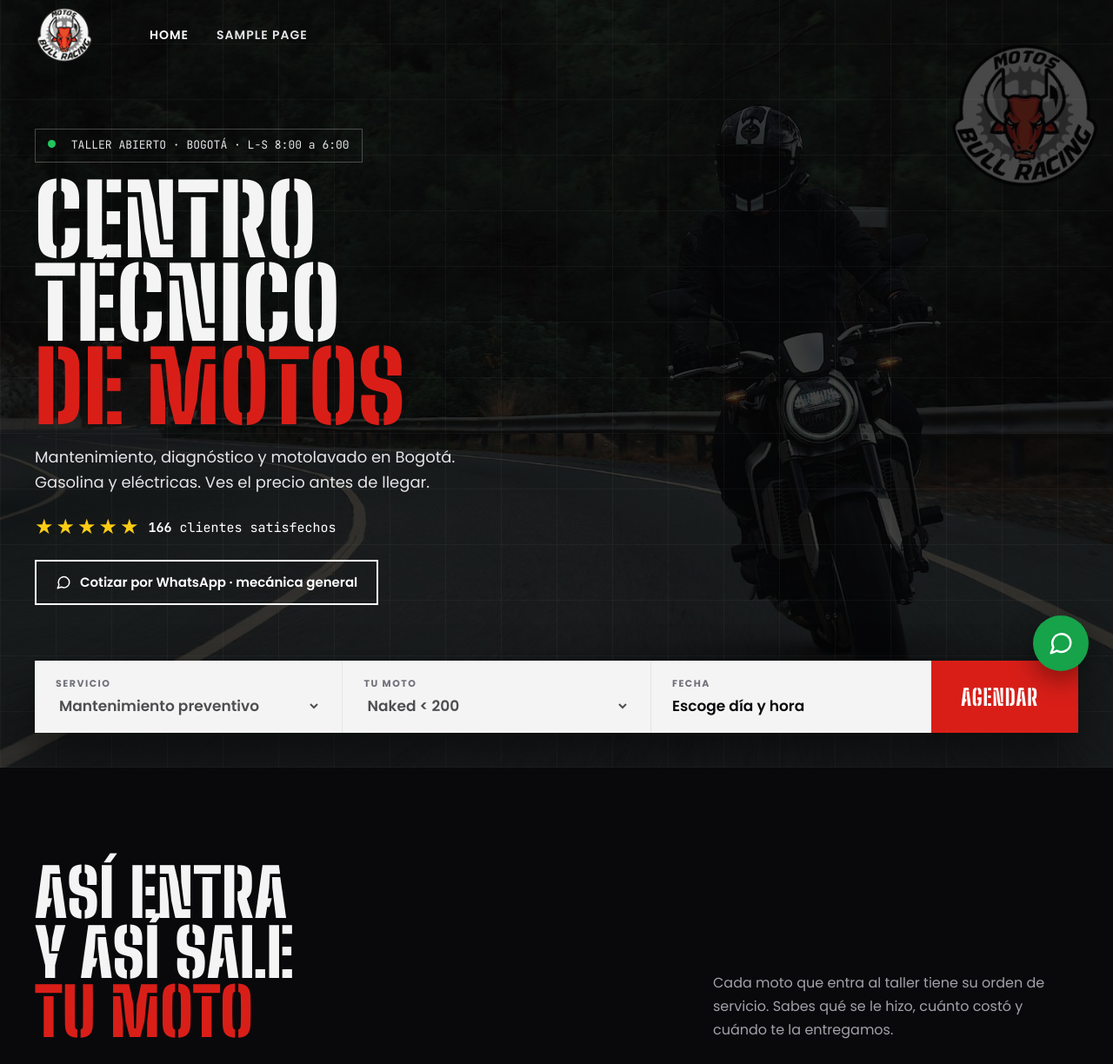
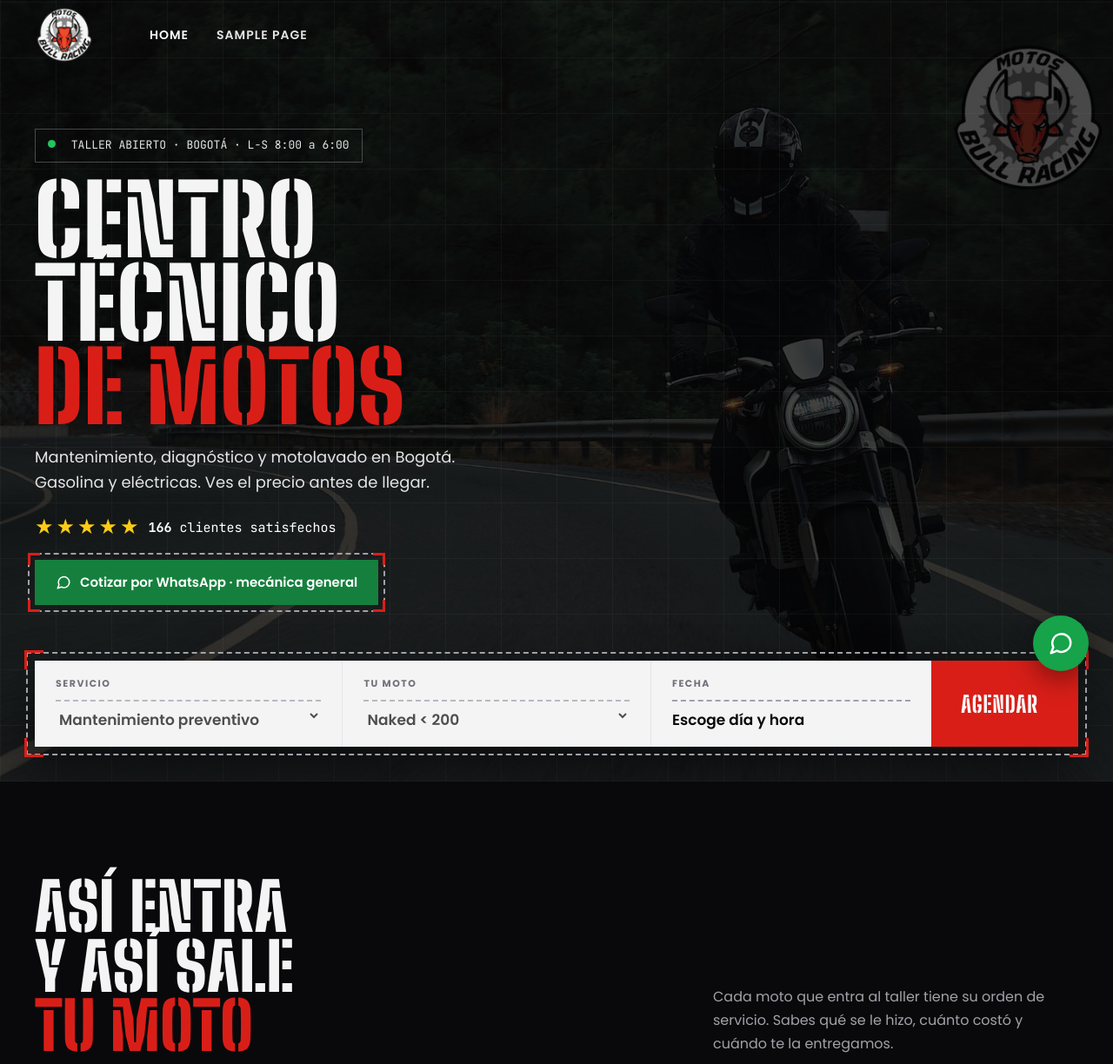
Before and after one commit to JesusCastro81/bullracing-web, a WordPress theme: template wp-content/themes/bullracing/front-page.php in a window 1280 px wide. Shown: the top 1224 px of the page at 87% size. Run offline with PHP 8.4 and a stand-in for WordPress, Linux system fonts and the light colour scheme; the site name, menu and one post (Sample post) are stand-ins, and other content is empty.

Commit message:
style(inicio): botón verde, línea punteada y marco con esquinas en el hero

```diff
--- a/wp-content/themes/bullracing/assets/css/skins/taller.css
+++ b/wp-content/themes/bullracing/assets/css/skins/taller.css
@@ -263,11 +263,13 @@ h2 {
 }
 
 .br-hero__cotizar {
+  --taller-verde-cotizar: #15803d; /* Verde WhatsApp oscuro: texto blanco legible (contraste AA) */
   display: flex;
   align-items: center;
   gap: 10px;
   padding: 12px 22px;
-  border: 2px solid var(--paleta-blanco);
+  border: 2px solid var(--taller-verde-cotizar);
+  background: var(--taller-verde-cotizar);
   color: var(--paleta-blanco);
   font-size: 15px;
   font-weight: 600;
@@ -276,11 +278,29 @@ h2 {
 }
 
 .br-hero__cotizar:hover {
-  border-color: var(--color-acento);
+  border-color: var(--paleta-blanco);
   color: var(--paleta-blanco);
 }
 
 /* Barra blanca: ver el precio antes de agendar */
+/* Marco "de taller": punteado alrededor + esquinas rojas.
+   Lo usan la barra de agendar y el botón de cotizar por WhatsApp. */
+.br-cotizador,
+.br-hero__cotizar {
+  --marco-rojo: var(--color-acento);
+  --marco-largo: 22px;
+  --marco-grosor: 3px;
+  --marco-separacion: 8px;
+  position: relative;
+  outline: 2px dashed var(--paleta-gris-400);
+  outline-offset: var(--marco-separacion);
+}
+
+.br-hero__cotizar {
+  --marco-largo: 14px;
+  --marco-separacion: 6px;
+}
+
 .br-cotizador {
   display: grid;
   grid-template-columns: 1.1fr 1.1fr 1fr auto;
@@ -289,6 +309,24 @@ h2 {
   background: var(--paleta-gris-100);
   color: var(--paleta-negro);
   box-shadow: 0 30px 60px rgb(0 0 0 / 0.5);
+}
+
+.br-cotizador::before,
+.br-hero__cotizar::before {
+  content: "";
+  position: absolute;
+  inset: calc(-2px - var(--marco-separacion) - 2px); /* sobre la línea punteada (borde + separación + grosor) */
+  pointer-events: none;
+  background:
+    linear-gradient(var(--marco-rojo), var(--marco-rojo)) top left / var(--marco-largo) var(--marco-grosor),
+    linear-gradient(var(--marco-rojo), var(--marco-rojo)) top left / var(--marco-grosor) var(--marco-largo),
+    linear-gradient(var(--marco-rojo), var(--marco-rojo)) top right / var(--marco-largo) var(--marco-grosor),
+    linear-gradient(var(--marco-rojo), var(--marco-rojo)) top right / var(--marco-grosor) var(--marco-largo),
+    linear-gradient(var(--marco-rojo), var(--marco-rojo)) bottom left / var(--marco-largo) var(--marco-grosor),
+    linear-gradient(var(--marco-rojo), var(--marco-rojo)) bottom left / var(--marco-grosor) var(--marco-largo),
+    linear-gradient(var(--marco-rojo), var(--marco-rojo)) bottom right / var(--marco-largo) var(--marco-grosor),
+    linear-gradient(var(--marco-rojo), var(--marco-rojo)) bottom right / var(--marco-grosor) var(--marco-largo);
+  background-repeat: no-repeat;
 }
 
 .br-cotizador__campo {
@@ -307,8 +345,10 @@ h2 {
 .br-cotizador__campo select,
 .br-cotizador__fecha span {
   width: 100%;
-  padding: 0;
+  margin-top: 6px;
+  padding: 8px 0 0;
   border: 0;
+  border-top: 2px dashed var(--paleta-gris-400); /* Línea punteada como en las fichas de planes */
   background: transparent;
   font: 600 17px var(--fuente-base);
   letter-spacing: 0;
```
Also changed, not shown: CHANGELOG.md.
